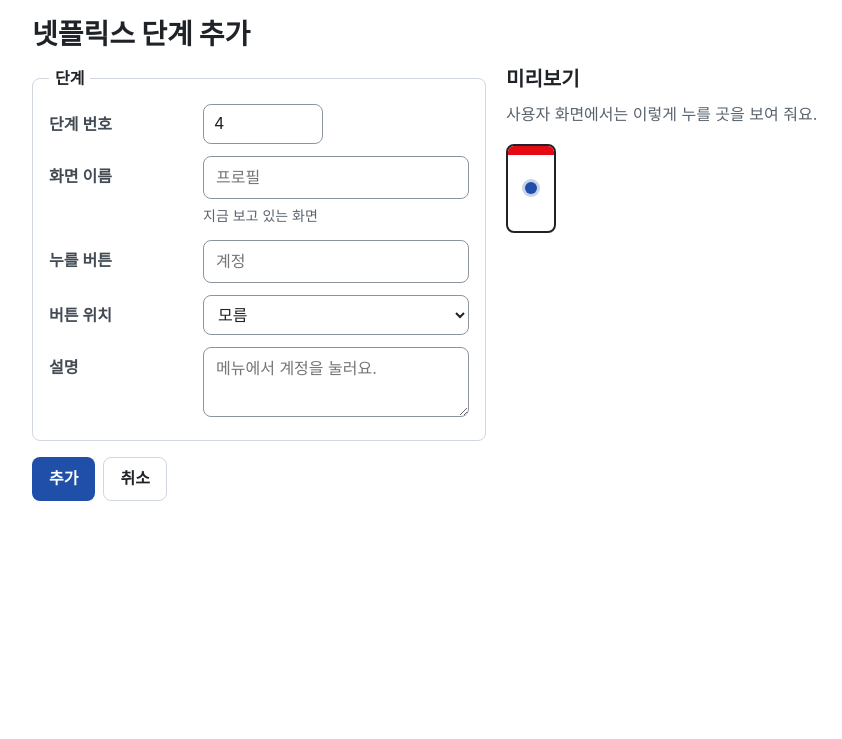
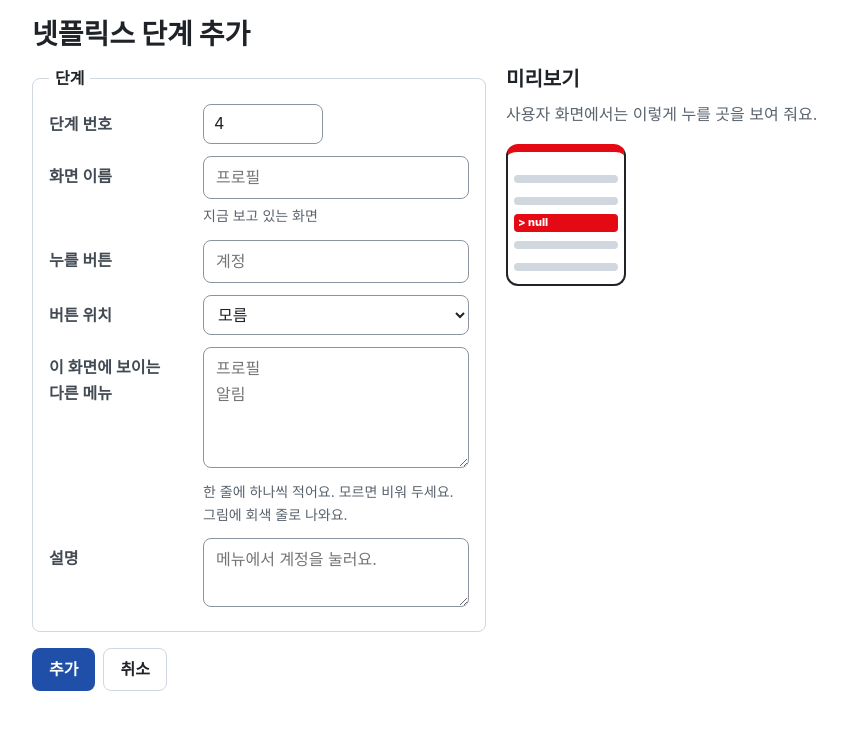
Before and after one commit to whtngml18/subscription-cancel-guide, a Spring Boot app: page /admin/guides/1/steps/new in a window 1280 px wide. Shown: the part 100-839 px from the top of the page, without its empty margins (144-986 px from the left). Before the commit the page ends 601 px from the top, so only its background shows below. Run offline with Spring Boot 4, Linux system fonts and the light colour scheme; the visitor is signed in with stand-in values (Sample User, id 1); data comes from the database, SQL or seed files in the repository; data that the repository does not hold is empty; some of the project's set-up classes (security, data sources, template engines, error pages and the like) are left out, and stand-ins take their place; some web fonts are replaced.

Commit message:
feat: 단계 그림을 메뉴 목록과 강조 줄로 그리기
Co-Authored-By: Claude Opus 5.5 <noreply@anthropic.com>

```diff
--- a/src/main/resources/static/css/site.css
+++ b/src/main/resources/static/css/site.css
@@ -534,7 +534,7 @@ img.svc-icon {
 .step {
     position: relative;
     display: grid;
-    grid-template-columns: 32px 1fr 50px;
+    grid-template-columns: 32px 1fr 120px;
     gap: 0 14px;
     padding-bottom: 24px;
 }
@@ -575,39 +575,59 @@ img.svc-icon {
     color: var(--muted);
 }
 
-/* 작은 휴대폰 도식: 화면 위쪽 막대(서비스 색)와 누를 곳(점) */
+/* 작은 휴대폰 도식: 화면 위쪽 막대(서비스 색), 화면 제목, 메뉴 5줄. 누를 줄만 서비스 색 */
 .mini-phone {
     --brand: var(--accent);
-    position: relative;
-    width: 50px;
-    aspect-ratio: 9 / 16;
+    width: 120px;
+    padding: 12px 6px 8px;
     border: 2px solid var(--text);
-    border-radius: 8px;
+    border-top-width: 8px;
+    border-top-color: var(--brand);
+    border-radius: 12px;
     background: var(--bg);
-    overflow: hidden;
+    font-size: 11px;
+    line-height: 1.2;
 }
 
-.mini-phone::before {
-    content: "";
-    position: absolute;
-    inset: 0 0 auto;
-    height: 9px;
-    background: var(--brand);
+.phone-title {
+    display: block;
+    margin-bottom: 6px;
+    font-weight: 800;
+    white-space: nowrap;
+    overflow: hidden;
+    text-overflow: ellipsis;
 }
 
-.mini-phone .tap {
-    position: absolute;
-    width: 12px;
-    height: 12px;
-    border-radius: 50%;
-    background: var(--accent);
-    box-shadow: 0 0 0 3px rgb(31 79 168 / .25);
+.phone-rows {
+    display: grid;
+    gap: 4px;
+    margin: 0;
+    padding: 0;
+    list-style: none;
 }
 
-.pos-top-left .tap { top: 14px; left: 5px; }
-.pos-top-right .tap { top: 14px; right: 5px; }
-.pos-middle .tap { top: calc(50% - 6px); left: calc(50% - 6px); }
-.pos-bottom .tap { bottom: 6px; left: calc(50% - 6px); }
+.phone-rows .row {
+    height: 18px;
+    padding: 2px 4px;
+    border-radius: 4px;
+    white-space: nowrap;
+    overflow: hidden;
+    text-overflow: ellipsis;
+    color: var(--muted);
+}
+
+.phone-rows .row-target {
+    background: var(--brand);
+    color: #fff;
+    font-weight: 800;
+}
+
+.phone-rows .row-blank {
+    margin: 5px 0;
+    height: 8px;
+    padding: 0;
+    background: var(--line);
+}
 
 /* 좁은 화면: 휴대폰 그림을 글 아래로 */
 @media (max-width: 399px) {
--- a/src/main/resources/templates/admin/step-form.html
+++ b/src/main/resources/templates/admin/step-form.html
@@ -59,6 +59,17 @@
                 </div>
 
                 <div class="form-grid">
+                    <label for="otherMenus">이 화면에 보이는 다른 메뉴</label>
+                    <div>
+                        <textarea id="otherMenus" th:field="*{otherMenus}" rows="4" maxlength="300" placeholder="프로필&#10;알림"
+                                  th:attr="aria-invalid=${#fields.hasErrors('otherMenus')} ? 'true' : null,
+                                           aria-describedby=${#fields.hasErrors('otherMenus')} ? 'otherMenus-error' : 'otherMenus-help'"></textarea>
+                        <p class="field-help" id="otherMenus-help">한 줄에 하나씩 적어요. 모르면 비워 두세요. 그림에 회색 줄로 나와요.</p>
+                        <p class="field-error" id="otherMenus-error" th:if="${#fields.hasErrors('otherMenus')}" th:errors="*{otherMenus}">오류</p>
+                    </div>
+                </div>
+
+                <div class="form-grid">
                     <label for="description">설명</label>
                     <div>
                         <textarea id="description" th:field="*{description}" rows="2" maxlength="500" placeholder="메뉴에서 계정을 눌러요."
@@ -78,18 +89,47 @@
         <section aria-label="미리보기">
             <h2 style="margin-top: 0">미리보기</h2>
             <p class="muted">사용자 화면에서는 이렇게 누를 곳을 보여 줘요.</p>
-            <div id="phonePreview" th:replace="~{fragments/steps :: miniPhone(${form.position}, ${subscription.brandColor})}"></div>
+            <div id="phonePreview" th:replace="~{fragments/steps :: miniPhone(${form}, ${subscription.brandColor})}"></div>
         </section>
     </div>
 </main>
 
 <script>
-    // 버튼 위치를 바꾸면 미리보기의 점 위치도 바로 바꾼다
+    // 입력할 때마다 미리보기 그림을 다시 채운다. 줄 배치 규칙은 PhoneRows.of와 같다.
     (function () {
-        var select = document.getElementById('position');
         var phone = document.querySelector('[aria-label="미리보기"] .mini-phone');
-        select.addEventListener('change', function () {
-            phone.className = phone.className.replace(/\bpos-[\w-]+/, 'pos-' + (select.value || 'middle'));
+        var title = phone.querySelector('.phone-title');
+        var rows = phone.querySelectorAll('.phone-rows li');
+        var fields = ['screenName', 'targetLabel', 'position', 'otherMenus'].map(function (id) {
+            return document.getElementById(id);
+        });
+
+        function targetIndex(position) {
+            if (position === 'top-left' || position === 'top-right') return 0;
+            if (position === 'bottom') return 4;
+            return 2;
+        }
+
+        function render() {
+            var screen = fields[0].value.trim();
+            var target = fields[1].value.trim();
+            var index = targetIndex(fields[2].value);
+            var menus = fields[3].value.split('\n')
+                .map(function (menu) { return menu.trim(); })
+                .filter(function (menu) { return menu !== '' && menu !== target; });
+
+            title.textContent = screen;
+            phone.setAttribute('aria-label', screen + ' 화면에서 ' + target + '을(를) 누르세요');
+            for (var i = 0; i < rows.length; i++) {
+                var label = i === index ? '> ' + target : (menus.shift() || '');
+                rows[i].textContent = label;
+                rows[i].className = i === index ? 'row row-target' : (label === '' ? 'row row-blank' : 'row');
+            }
+        }
+
+        fields.forEach(function (field) {
+            field.addEventListener('input', render);
+            field.addEventListener('change', render);
         });
     })();
 </script>
--- a/src/main/resources/templates/admin/subscription-form.html
+++ b/src/main/resources/templates/admin/subscription-form.html
@@ -57,7 +57,7 @@
                             <span th:text="${step.screenName}">화면</span>에서 <b th:text="${step.targetLabel}">버튼</b>
                             <div class="muted" th:if="${step.description != null}" th:text="${step.description}">설명</div>
                         </td>
-                        <td><div th:replace="~{fragments/steps :: miniPhone(${step.position}, ${subscription.brandColor})}"></div></td>
+                        <td><div th:replace="~{fragments/steps :: miniPhone(${step}, ${subscription.brandColor})}"></div></td>
                         <td class="actions">
                             <a class="btn btn-secondary btn-sm"
                                th:href="@{/admin/guides/{id}/steps/{stepId}/edit(id=${subscription.id}, stepId=${step.id})}">수정</a>
--- a/src/main/resources/templates/fragments/steps.html
+++ b/src/main/resources/templates/fragments/steps.html
@@ -4,7 +4,8 @@
 <!--
   해지 단계 목록: 번호 동그라미를 세로선으로 잇고, 단계마다 작은 휴대폰 그림으로 누를 곳을 보여 준다.
   - stepList(steps, color): steps는 GuideStep 또는 GuideStepForm 목록, color는 서비스 브랜드 색(#RRGGBB, 없으면 null)
-  - miniPhone(position, color): 작은 휴대폰 그림 하나 (관리자 단계 표·단계 폼 미리보기도 함께 쓴다)
+  - miniPhone(step, color): 작은 휴대폰 그림 하나. 화면 제목 + 메뉴 5줄(step.phoneRows), 누를 줄만 강조
+    (관리자 단계 표·단계 폼 미리보기도 함께 쓴다)
 -->
 <ol th:fragment="stepList(steps, color)" class="steps">
     <li class="step" th:each="step : ${steps}">
@@ -16,15 +17,20 @@
             </h3>
             <p th:if="${!#strings.isEmpty(step.description)}" th:text="${step.description}">설명</p>
         </div>
-        <div th:replace="~{fragments/steps :: miniPhone(${step.position}, ${color})}"></div>
+        <div th:replace="~{fragments/steps :: miniPhone(${step}, ${color})}"></div>
     </li>
 </ol>
 
-<!-- 실제 앱 화면처럼 보이지 않도록 누를 위치만 점으로 표시 -->
-<div th:fragment="miniPhone(position, color)" class="mini-phone" aria-hidden="true"
-     th:classappend="${#strings.isEmpty(position)} ? 'pos-middle' : 'pos-' + ${position}"
+<!-- 실제 앱 화면처럼 보이지 않도록 단순한 목록으로만 그린다. 회색 줄은 이름을 모르는 메뉴 -->
+<div th:fragment="miniPhone(step, color)" class="mini-phone" role="img"
+     th:attr="aria-label=${step.screenName} + ' 화면에서 ' + ${step.targetLabel} + '을(를) 누르세요'"
      th:style="${#strings.isEmpty(color)} ? null : '--brand: ' + ${color}">
-    <span class="tap"></span>
+    <span class="phone-title" aria-hidden="true" th:text="${step.screenName}">화면</span>
+    <ul class="phone-rows" aria-hidden="true">
+        <li th:each="row : ${step.phoneRows}"
+            th:class="${row.target} ? 'row row-target' : (${row.label} == null ? 'row row-blank' : 'row')"
+            th:text="${row.target} ? '> ' + ${row.label} : ${row.label}"></li>
+    </ul>
 </div>
 </body>
 </html>
```
Also changed, not shown: 2 other files.
